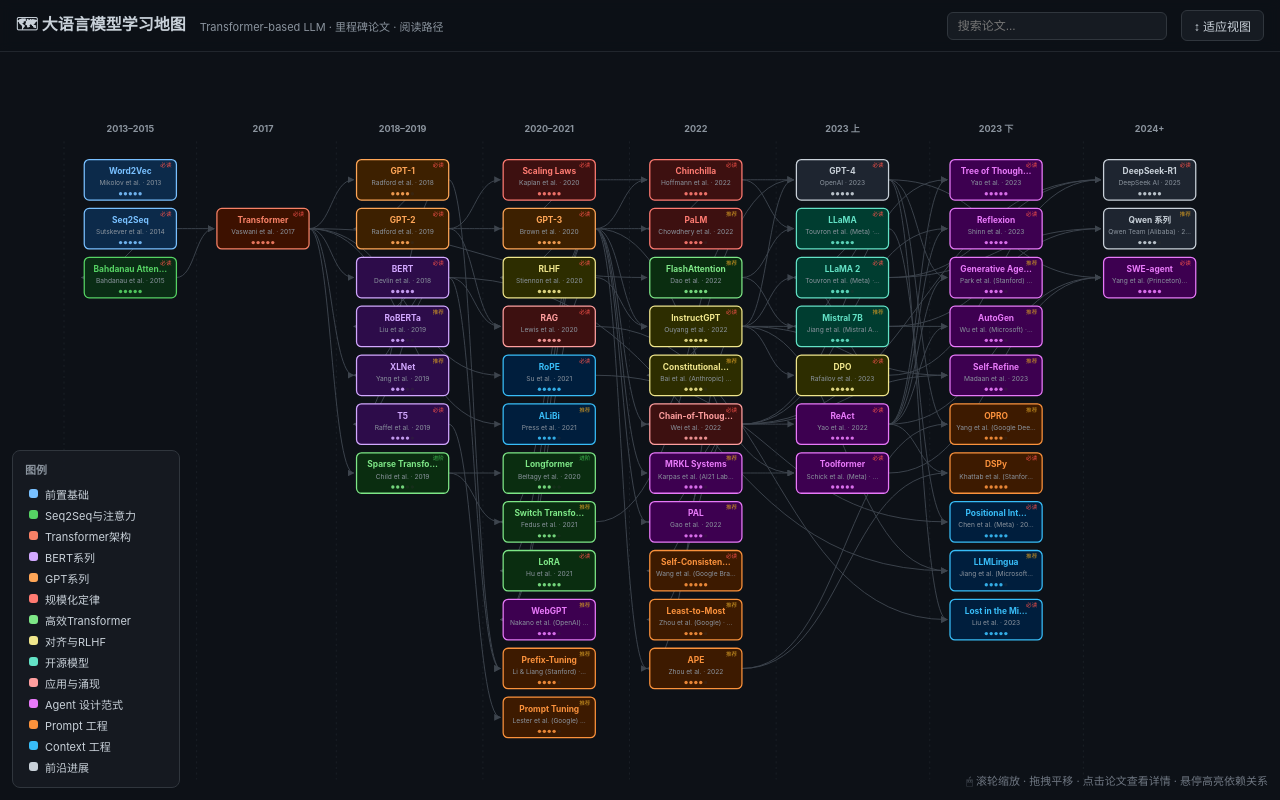
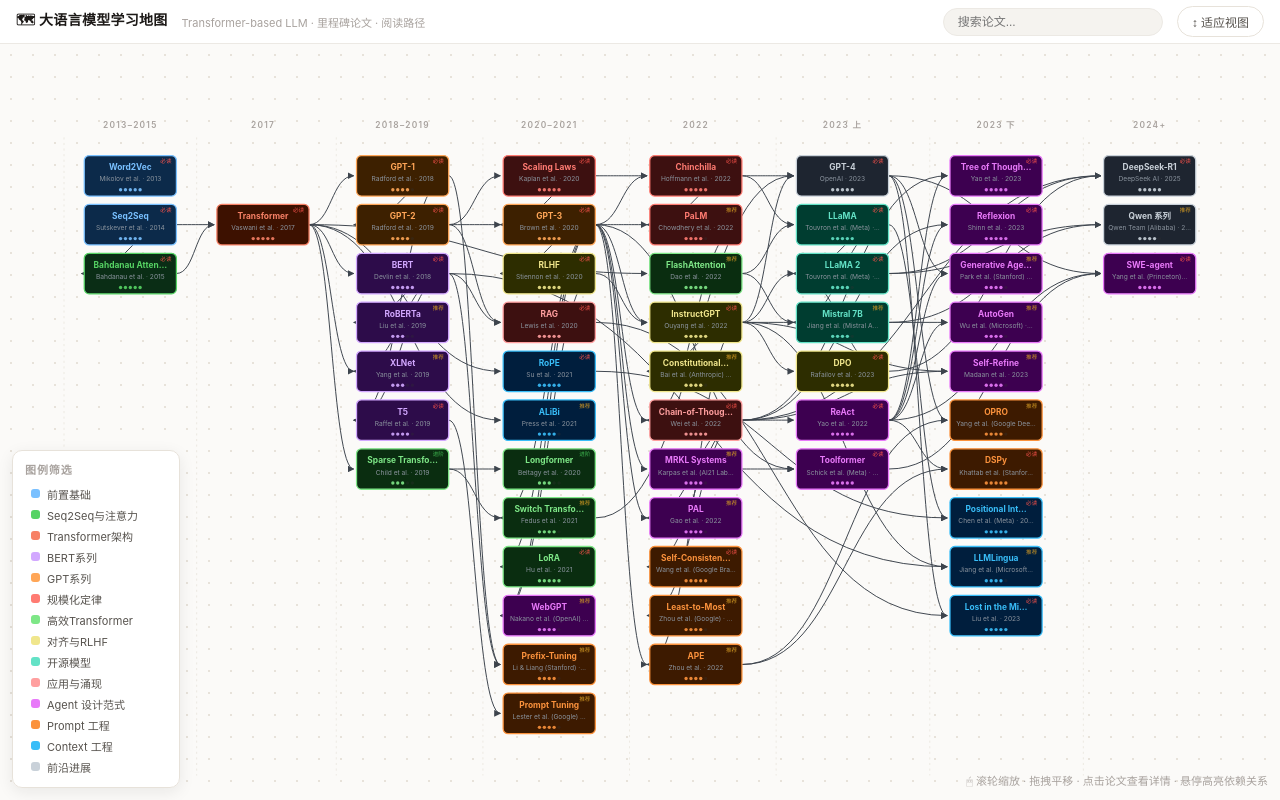
Before and after one commit to FootprintCrazy/llm-learning, a website: page index.html in a window 1280 px wide. Drawn offline with Linux system fonts and the light colour scheme.

Commit message:
style: 全局换肤为极简浅色（顶栏/画布/图例）

```diff
--- a/index.html
+++ b/index.html
@@ -6,29 +6,30 @@
 <title>大语言模型学习地图</title>
 <style>
   * { margin: 0; padding: 0; box-sizing: border-box; }
-  html, body { height: 100%; overflow: hidden; background: #0d1117; color: #c9d1d9;
+  html, body { height: 100%; overflow: hidden; background: #fbfaf8; color: #1c1917;
     font-family: -apple-system, "PingFang SC", "Microsoft YaHei", "Segoe UI", sans-serif; }
 
   /* ===== 顶栏 ===== */
-  #topbar { position: fixed; top: 0; left: 0; right: 0; height: 52px; z-index: 20;
+  #topbar { position: fixed; top: 0; left: 0; right: 0; height: 44px; z-index: 20;
     display: flex; align-items: center; gap: 14px; padding: 0 16px;
-    background: rgba(13,17,23,.92); border-bottom: 1px solid #21262d; backdrop-filter: blur(6px); }
-  #topbar h1 { font-size: 16px; font-weight: 700; white-space: nowrap; }
-  #topbar .sub { font-size: 11px; color: #8b949e; white-space: nowrap; }
+    background: rgba(255,255,255,.92); border-bottom: 1px solid #ece9e4; backdrop-filter: blur(6px); }
+  #topbar h1 { font-size: 14px; font-weight: 700; letter-spacing: .02em; white-space: nowrap; }
+  #topbar .sub { font-size: 11px; color: #a8a29e; white-space: nowrap; }
   #topbar .spacer { flex: 1; }
-  #search { width: 220px; padding: 6px 10px; font-size: 12px; color: #c9d1d9;
-    background: #161b22; border: 1px solid #30363d; border-radius: 6px; outline: none; }
-  #search:focus { border-color: #58a6ff; }
-  #fitBtn { padding: 6px 12px; font-size: 12px; color: #c9d1d9; cursor: pointer;
-    background: #161b22; border: 1px solid #30363d; border-radius: 6px; }
-  #fitBtn:hover { border-color: #58a6ff; }
+  #search { width: 220px; padding: 6px 14px; font-size: 12px; color: #1c1917;
+    background: #f5f3ef; border: 1px solid #ece9e4; border-radius: 99px; outline: none; }
+  #search:focus { border-color: #dc2626; background: #fff; }
+  #fitBtn { padding: 6px 14px; font-size: 12px; color: #57534e; cursor: pointer;
+    background: #fff; border: 1px solid #e7e2da; border-radius: 99px; }
+  #fitBtn:hover { border-color: #dc2626; color: #dc2626; }
 
   /* ===== 画布 ===== */
-  #stage { position: fixed; inset: 52px 0 0 0; cursor: grab; }
+  #stage { position: fixed; inset: 44px 0 0 0; cursor: grab;
+    background: radial-gradient(circle, #e7e2da 1px, transparent 1px); background-size: 22px 22px; }
   #stage.dragging { cursor: grabbing; }
   svg { width: 100%; height: 100%; display: block; }
-  .era-label { fill: #8b949e; font-size: 13px; font-weight: 700; text-anchor: middle; }
-  .era-line { stroke: #21262d; stroke-width: 1; stroke-dasharray: 3 5; }
+  .era-label { fill: #a8a29e; font-size: 12px; font-weight: 600; letter-spacing: .15em; text-anchor: middle; }
+  .era-line { stroke: #e7e2da; stroke-width: 1; stroke-dasharray: 3 5; }
   .edge { fill: none; stroke: #3d444d; stroke-width: 1.4; }
   .edge.hi { stroke: #58a6ff; stroke-width: 2.4; }
   .edge.dim, .node.dim { opacity: .12; }
@@ -42,13 +43,15 @@
   /* ===== 图例 ===== */
   #legend { position: fixed; left: 12px; bottom: 12px; z-index: 15; width: 168px;
     max-height: 46vh; overflow: auto; padding: 10px 12px; font-size: 11px;
-    background: rgba(22,27,34,.92); border: 1px solid #30363d; border-radius: 8px; }
-  #legend h3 { font-size: 11px; color: #8b949e; margin-bottom: 6px; }
-  #legend .item { display: flex; align-items: center; gap: 7px; padding: 2.5px 4px;
-    border-radius: 4px; cursor: pointer; }
-  #legend .item:hover { background: #21262d; }
+    background: rgba(255,255,255,.94); border: 1px solid #e7e2da; border-radius: 10px;
+    box-shadow: 0 4px 16px rgba(28,25,23,.08); backdrop-filter: blur(4px); }
+  #legend h3 { font-size: 11px; color: #a8a29e; letter-spacing: .08em; margin-bottom: 6px; }
+  #legend .item { display: flex; align-items: center; gap: 7px; padding: 2.5px 6px;
+    border-radius: 5px; cursor: pointer; color: #57534e; }
+  #legend .item:hover { background: #f5f3ef; }
+  #legend .item.on { background: #fef2f2; color: #dc2626; font-weight: 600; }
   #legend .dot { width: 9px; height: 9px; border-radius: 3px; flex: none; }
-  #hint { position: fixed; right: 12px; bottom: 12px; z-index: 15; font-size: 11px; color: #6e7681; }
+  #hint { position: fixed; right: 12px; bottom: 12px; z-index: 15; font-size: 11px; color: #a8a29e; }
 
   /* ===== 详情面板 ===== */
   #panel { position: fixed; top: 52px; right: 0; bottom: 0; width: 360px; z-index: 18;
@@ -113,7 +116,7 @@
   </svg>
 </div>
 
-<div id="legend"><h3>图例</h3></div>
+<div id="legend"><h3>图例筛选</h3></div>
 <div id="hint">🖱 滚轮缩放 · 拖拽平移 · 点击论文查看详情 · 悬停高亮依赖关系</div>
 
 <div id="panel"><button class="close" id="closeBtn">✕</button><div id="panelBody"></div></div>
```
Also changed, not shown: tests/screenshot.png.
